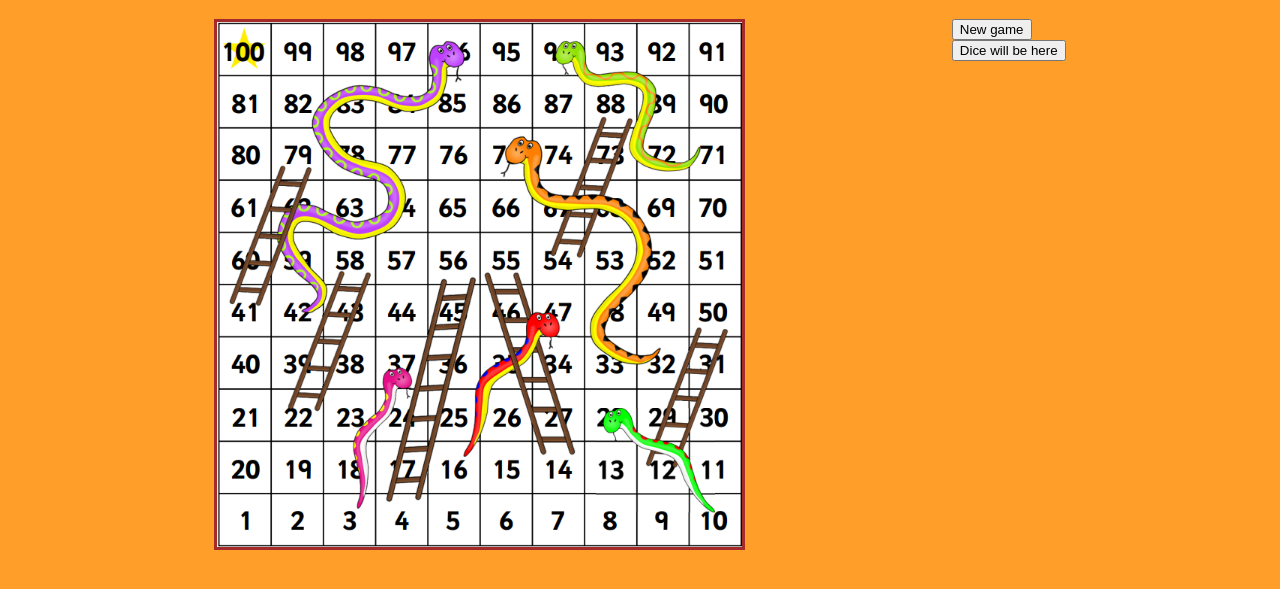
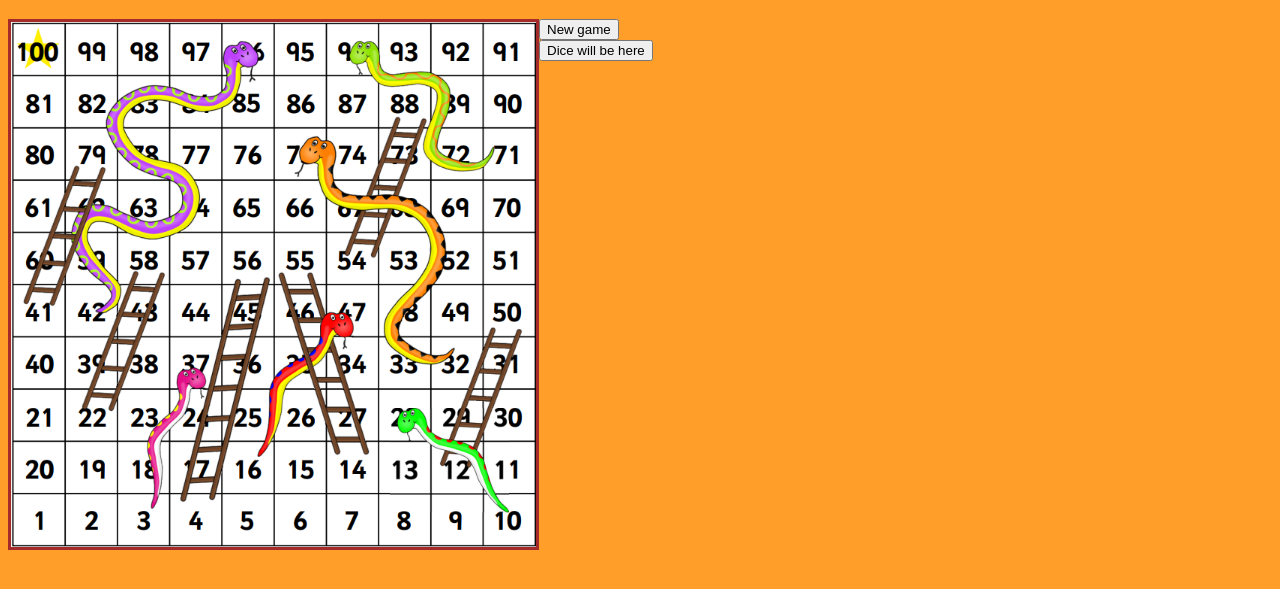
Before and after one commit to BBHATIYA/HACKATHON-1, a plain HTML site: page index.html in a window 1280 px wide. Shown: the part 65-654 px from the top of the page. Drawn offline with Linux system fonts and the light colour scheme.

Commit message:
arranging divs by numbers

```diff
--- a/index.html
+++ b/index.html
@@ -9,13 +9,14 @@
   </head>
   <body>
     <h1>Snake and Ladder</h1>
-    <div id="mainContainer">
-      <div class="main"></div>
-      <div id="rightSide">
-        <button class="btn" id="Play">New game</button><br />
-        <button id="dice">Dice will be here</button>
-      </div>
+
+    <div class="main"></div>
+    <div class="superimposed" id="board"></div>
+    <div id="rightSide">
+      <button class="btn" id="Play">New game</button><br />
+      <button id="dice">Dice will be here</button>
     </div>
+
     <script src="./script.js"></script>
   </body>
 </html>
--- a/style.css
+++ b/style.css
@@ -24,9 +24,25 @@ h1{
     border: 3px solid #A52A2A;
 }
 
+.superimposed {
+
+    height: 500px;
+    width: 500px;
+    position: absolute;
+    top: 90px;
+    left: 20px;
+}
+
 .boardbox {
     height: 50px;
     width: 50px;
     z-index: -1;
+}
 
+.left {
+    float: left;
 }
+
+.right {
+    float: right;
+}
```
Also changed, not shown: script.js (+13 -1 lines).
